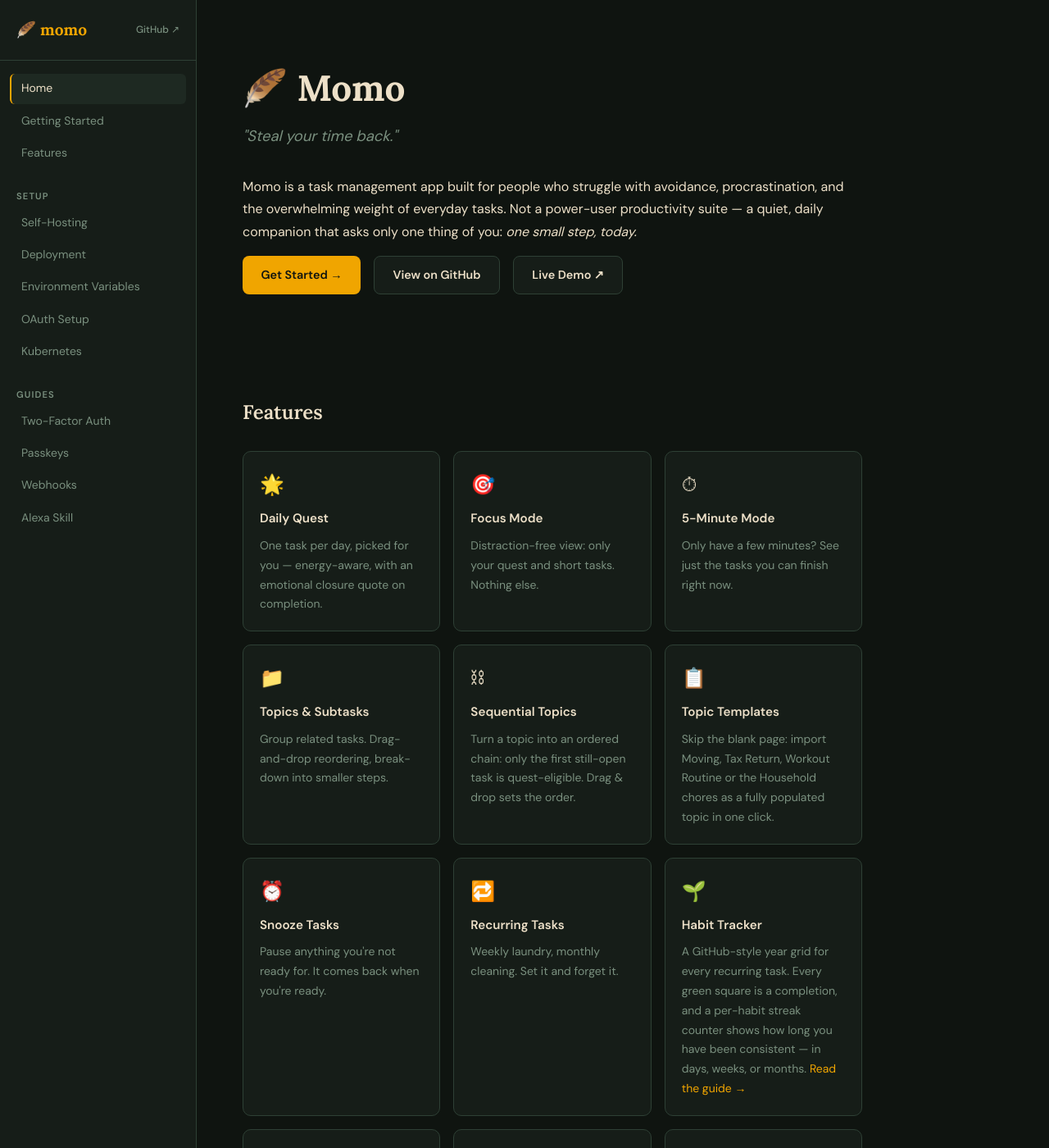
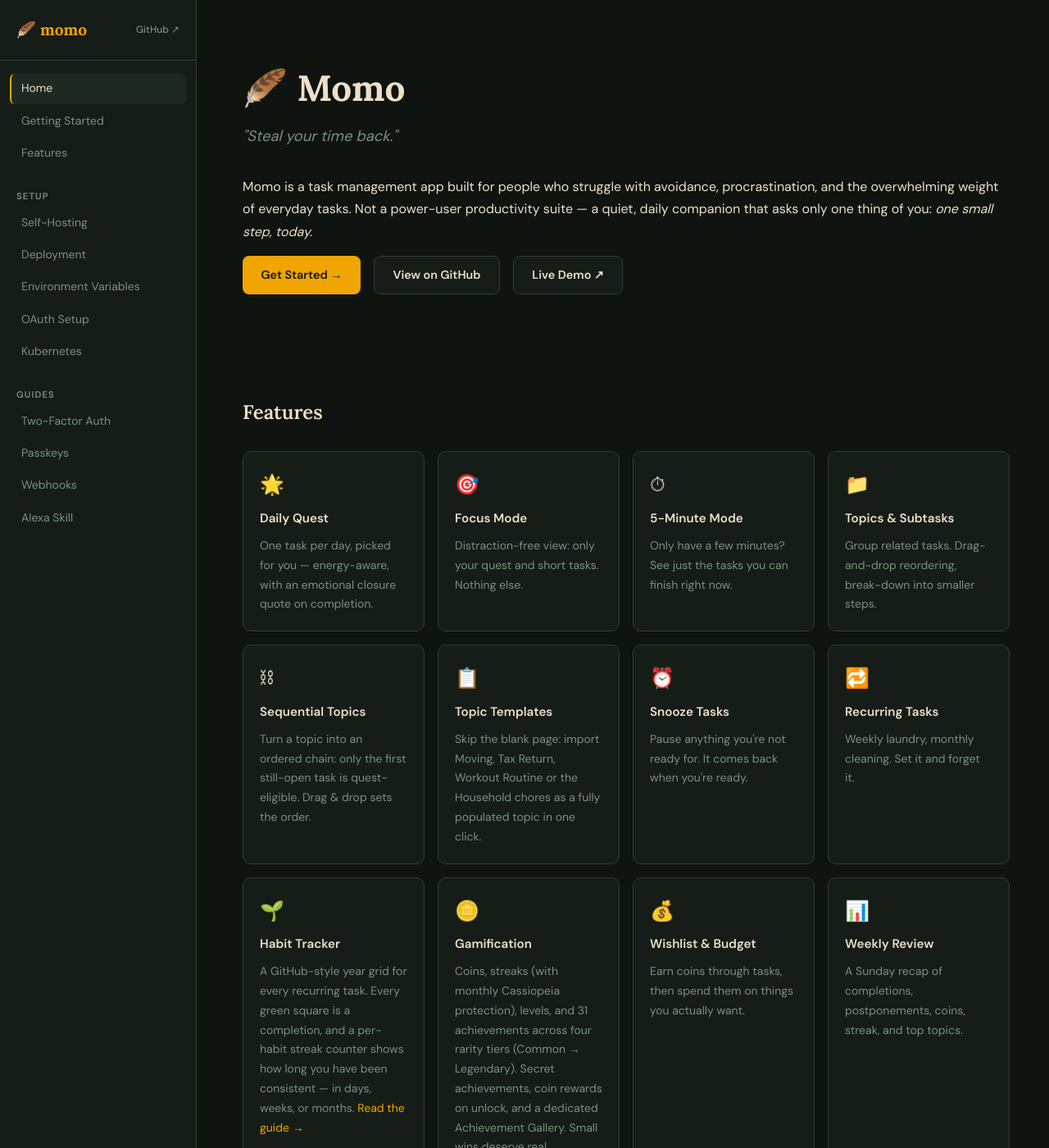
Before and after one commit to jp1337/momo, a Jekyll site: the page built from docs-site/index.md, in a window 1280 px wide and 1400 px high. Shown: the whole window at 82% size. Built offline with Jekyll 4.4.1, drawn with Linux system fonts in a browser that asks for light colours.

Commit message:
style(docs): widen content area on larger screens
Increase max-width from 860px → 1100px (default) and 1300px on
screens ≥ 1600px with slightly more padding. Fixes the cramped
look on Full HD and wider displays.

Co-Authored-By: Claude Sonnet 4.6 <noreply@anthropic.com>

```diff
--- a/docs-site/assets/css/style.css
+++ b/docs-site/assets/css/style.css
@@ -187,7 +187,7 @@ body {
 
 .content-body {
   flex: 1;
-  max-width: 860px;
+  max-width: 1100px;
   width: 100%;
   padding: 3rem 3rem 3rem 3.5rem;
   overflow-x: hidden;
@@ -195,11 +195,18 @@ body {
   overflow-wrap: break-word;
 }
 
+@media (min-width: 1600px) {
+  .content-body {
+    max-width: 1300px;
+    padding: 3.5rem 4rem 3.5rem 4.5rem;
+  }
+}
+
 /* ── Footer ───────────────────────────────────────────────────────── */
 .page-footer {
   border-top: 1px solid var(--border);
   padding: 1.5rem 3.5rem;
-  max-width: 860px;
+  max-width: 1100px;
   width: 100%;
 }
 .page-footer p {
```
